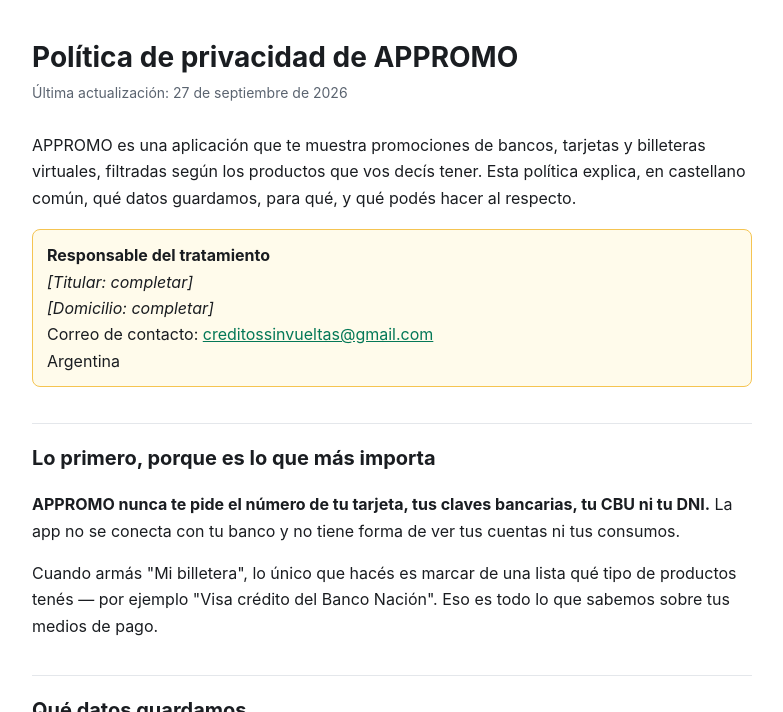
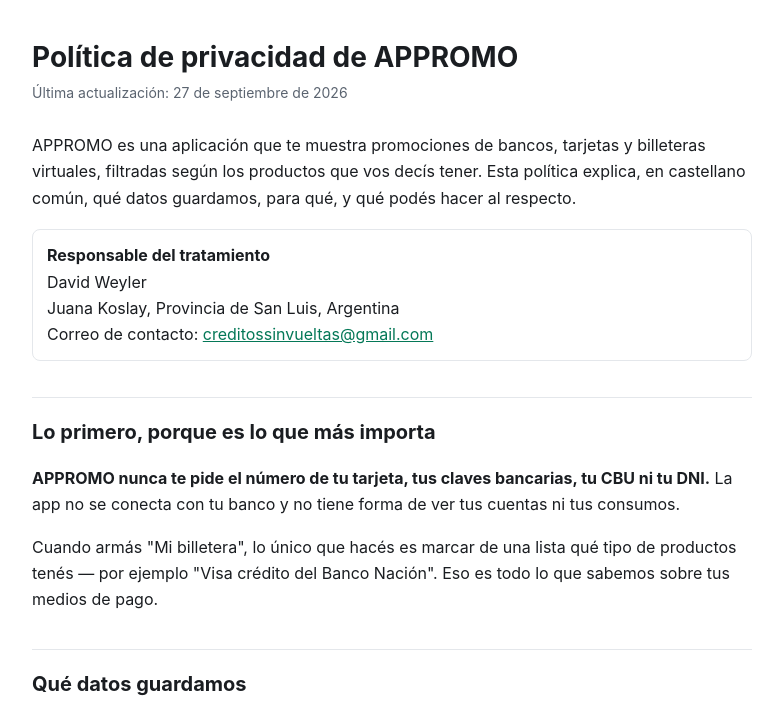
Before and after one commit to creditossinvueltas-collab/appromo-legal, a plain HTML site: page privacidad.html in a window 1280 px wide. Shown: the top 712 px of the page, without its empty margins (248-1031 px from the left). Drawn offline with Linux system fonts and the light colour scheme.

Commit message:
Datos del responsable completados

```diff
--- a/privacidad.html
+++ b/privacidad.html
@@ -19,7 +19,7 @@
   h3{font-size:16px;margin:22px 0 6px}
   p,li{color:var(--texto)}
   .fecha{color:var(--tenue);font-size:14px;margin:0 0 28px}
-  .pendiente{background:var(--aviso);border:1px solid var(--avisoBorde);border-radius:8px;padding:12px 14px;margin:18px 0}
+  .responsable{border:1px solid var(--linea);border-radius:8px;padding:12px 14px;margin:18px 0}
   table{width:100%;border-collapse:collapse;margin:14px 0;font-size:15px}
   th,td{text-align:left;padding:9px 10px;border-bottom:1px solid var(--linea);vertical-align:top}
   th{color:var(--tenue);font-weight:600;font-size:13px;text-transform:uppercase;letter-spacing:.03em}
@@ -39,14 +39,11 @@
 virtuales, filtradas según los productos que vos decís tener. Esta política explica, en
 castellano común, qué datos guardamos, para qué, y qué podés hacer al respecto.</p>
 
-<div class="pendiente">
+<div class="responsable">
 <strong>Responsable del tratamiento</strong><br>
-<!-- COMPLETAR: nombre y apellido o razón social -->
-<em>[Titular: completar]</em><br>
-<!-- COMPLETAR: domicilio -->
-<em>[Domicilio: completar]</em><br>
-Correo de contacto: <a href="mailto:creditossinvueltas@gmail.com">creditossinvueltas@gmail.com</a><br>
-Argentina
+David Weyler<br>
+Juana Koslay, Provincia de San Luis, Argentina<br>
+Correo de contacto: <a href="mailto:creditossinvueltas@gmail.com">creditossinvueltas@gmail.com</a>
 </div>
 
 <h2>Lo primero, porque es lo que más importa</h2>
```
Also changed, not shown: terminos.html (+4 -7 lines).
